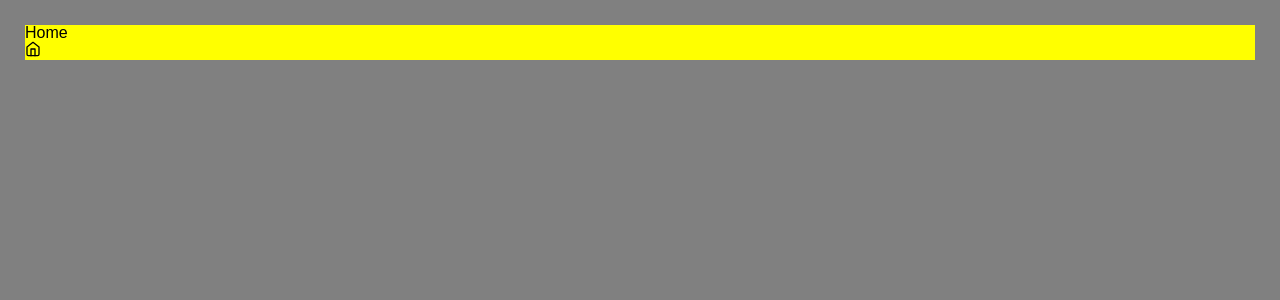
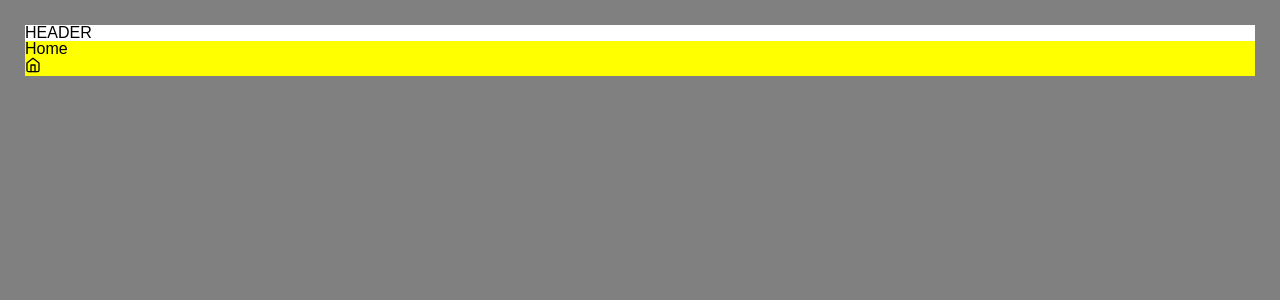
Before and after one commit to caragiulioni/streamshare, a React (Create React App) app: page / in a window 1280 px wide. Shown: the top 300 px of the page. Built offline with nearby package versions, Linux system fonts and the light colour scheme.

Commit message:
add base header and queries

```diff
--- a/src/App.js
+++ b/src/App.js
@@ -5,9 +5,11 @@ import GlobalStyles from "./Global";
 
 import Home from "./components/Home";
 import MobileNav from "./components/MobileNav";
+import Header from "./components/Header";
 function App() {
   return (
     <PageWrapper>
+      <Header />
       <GlobalStyles />
       <BrowserRouter>
         <MobileNav />
--- /dev/null
+++ b/src/components/Header/index.js
@@ -0,0 +1,21 @@
+import React from "react";
+import styled from "styled-components";
+const Header = () => {
+  return (
+    <HeaderWrap>
+      <div>HEADER</div>
+    </HeaderWrap>
+  );
+};
+
+export default Header;
+
+const HeaderWrap = styled.header`
+  div {
+    display: none;
+    transition: 0.3s ease-in-out;
+    @media (min-width: 700px) {
+      display: block;
+    }
+  }
+`;
```
